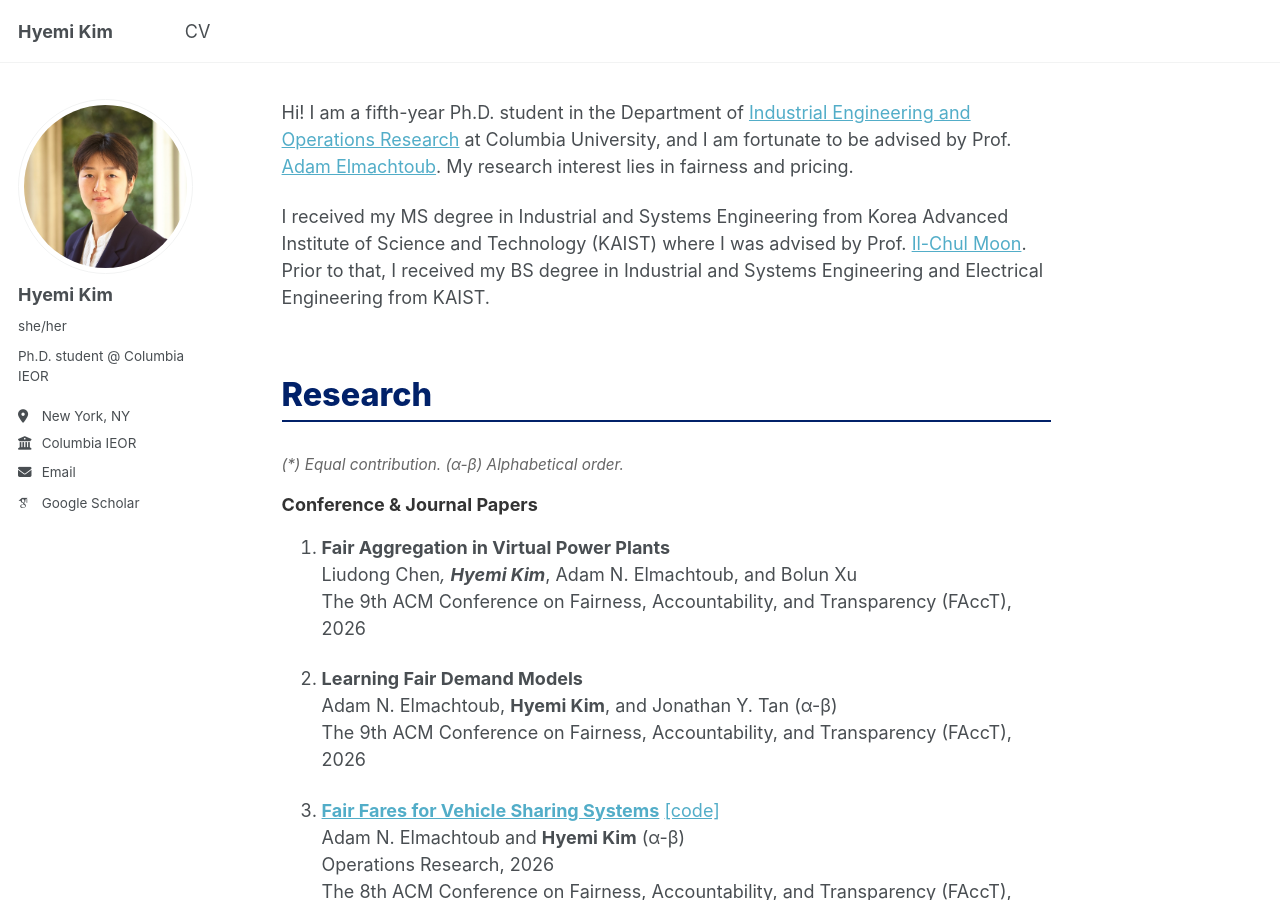
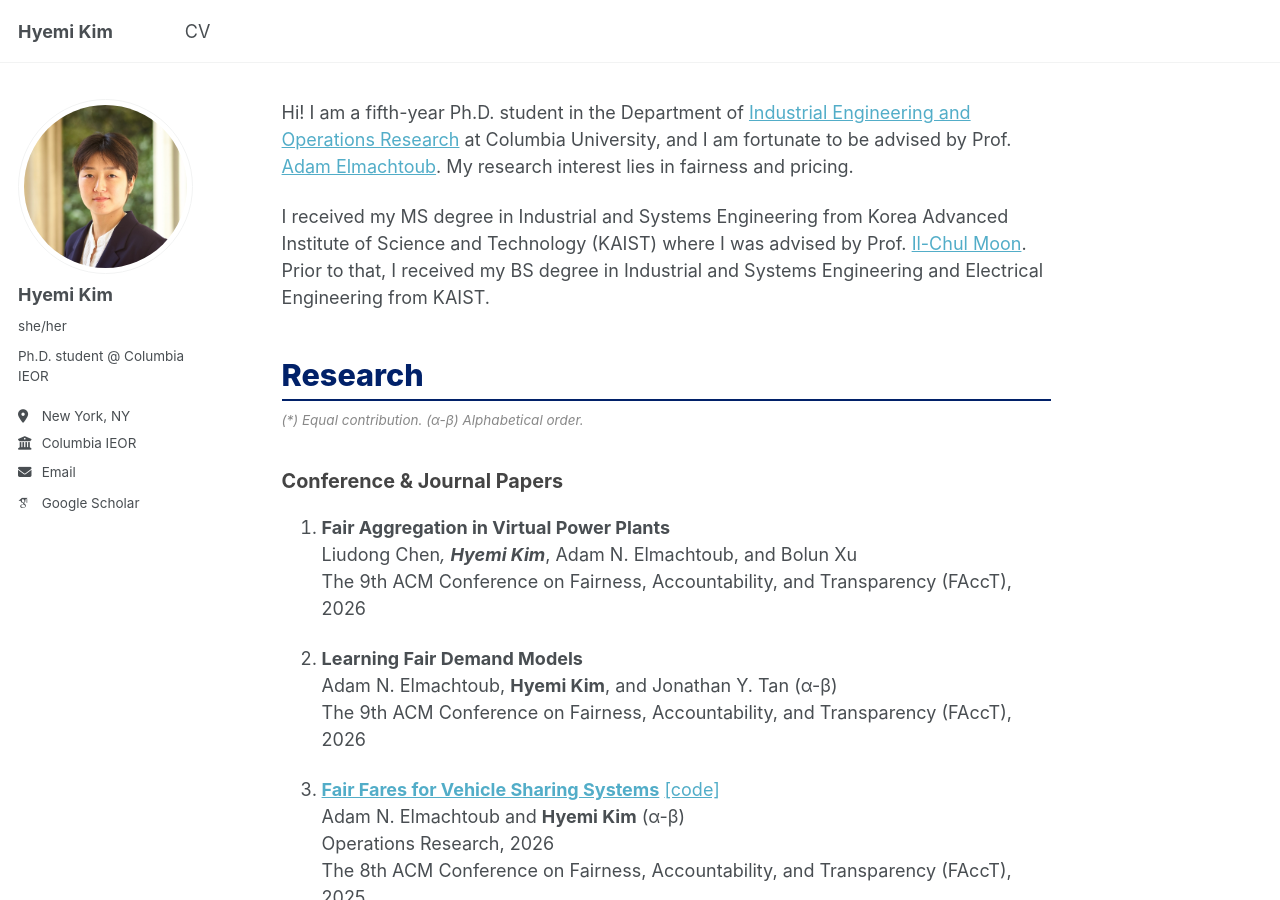
Before and after one commit to HyemiK1m/hyemik1m.github.io, a Jekyll site: the page built from _pages/about.md, in a window 1280 px wide and 900 px high. Built offline with Jekyll 4.4.1, drawn with Linux system fonts in a browser that asks for light colours; some web fonts are replaced; a script that is not in the unit is left out.

Commit message:
Update about.md

```diff
--- a/_pages/about.md
+++ b/_pages/about.md
@@ -9,13 +9,13 @@ Hi! I am a fifth-year Ph.D. student in the Department of [Industrial Engineering
 
 I received my MS degree in Industrial and Systems Engineering from Korea Advanced Institute of Science and Technology (KAIST) where I was advised by Prof. [Il-Chul Moon](https://aai.kaist.ac.kr/bbs/board.php?bo_table=sub2_1&wr_id=3). Prior to that, I received my BS degree in Industrial and Systems Engineering and Electrical Engineering from KAIST.
 
-<h2 style="color:#012169; border-bottom: 2px solid #012169; padding-bottom: 5px; font-size:1.8em; font-weight:800; margin-top:2em; margin-bottom:1em;">Research</h2>
+<h2 style="color:#012169; border-bottom: 2px solid #012169; padding-bottom: 5px; font-size:1.7em; font-weight:800; margin-top:1.5em; margin-bottom:0.3em;">Research</h2>
 
-<p style="font-size:0.85em; color:#666; font-style:italic; margin-top:0.5em; margin-bottom:1.2em; line-height:1.4;">
+<p style="font-size:0.75em; color:#888; font-style:italic; margin-top:0; margin-bottom:1.2em;">
   (*) Equal contribution. (α-β) Alphabetical order.
 </p>
 
-<h3 style="color:#333; font-size:1em; font-weight:700; margin-top:0; margin-bottom:0.8em;">Conference & Journal Papers</h3>
+<h3 style="color:#444; font-size:1.1em; font-weight:700; margin-bottom:1em;">Conference & Journal Papers</h3>
 
 1. **Fair Aggregation in Virtual Power Plants**<br>
 Liudong Chen*, **Hyemi Kim***, Adam N. Elmachtoub, and Bolun Xu <br>
@@ -48,7 +48,7 @@ Findings of Empirical Methods in Natural Language Processing (Findings of EMNLP)
 ByeongHu Na, **Hyemi Kim**, Kyungwoo Song, Weonyoung Joo, Yoonyeong Kim, Il-Chul Moon<br>
 Conference on Information and Knowledge Management (CIKM) 2020<br>
 
-<h3 style="color:#333; font-size:1em; font-weight:700; margin-top:0; margin-bottom:0;">Workshop Paper</h3>
+<h3 style="color:#444; font-size:1.1em; font-weight:700; margin-bottom:1em;">Workshop Paper</h3>
 1. [**Improving Group-based Robustness and Calibration via Ordered Risk and Confidence Regularization**](https://openreview.net/pdf?id=okCTFCRavwh)<br>
 Seungjae Shin, Byeonghu Na, HeeSun Bae, JoonHo Jang, *Hyemi Kim*, Kyungwoo Song, Youngjae Cho, Il-chul Moon<br>
 ICML 2022: Workshop on Spurious Correlations, Invariance and Stability<br>
```
